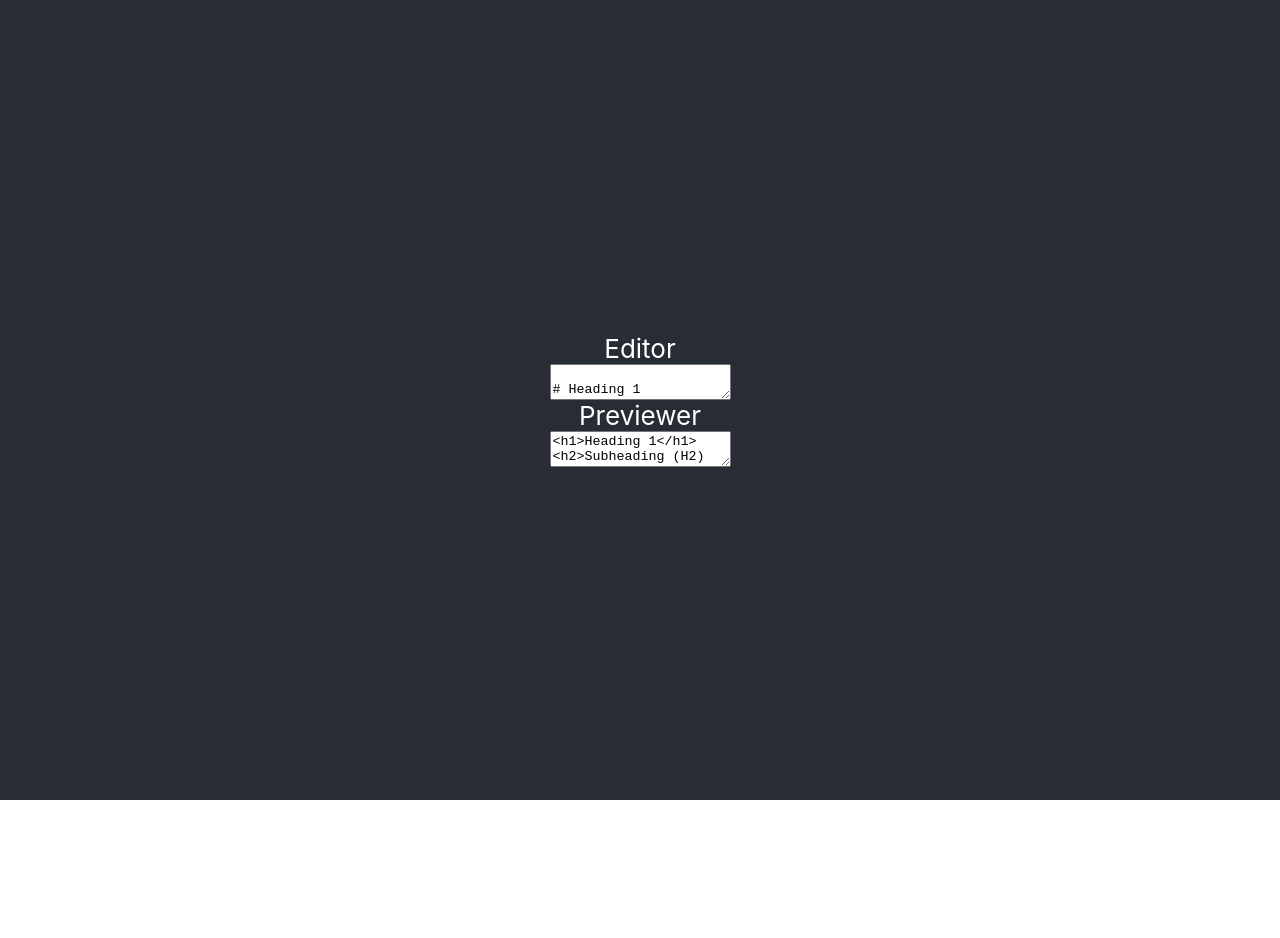
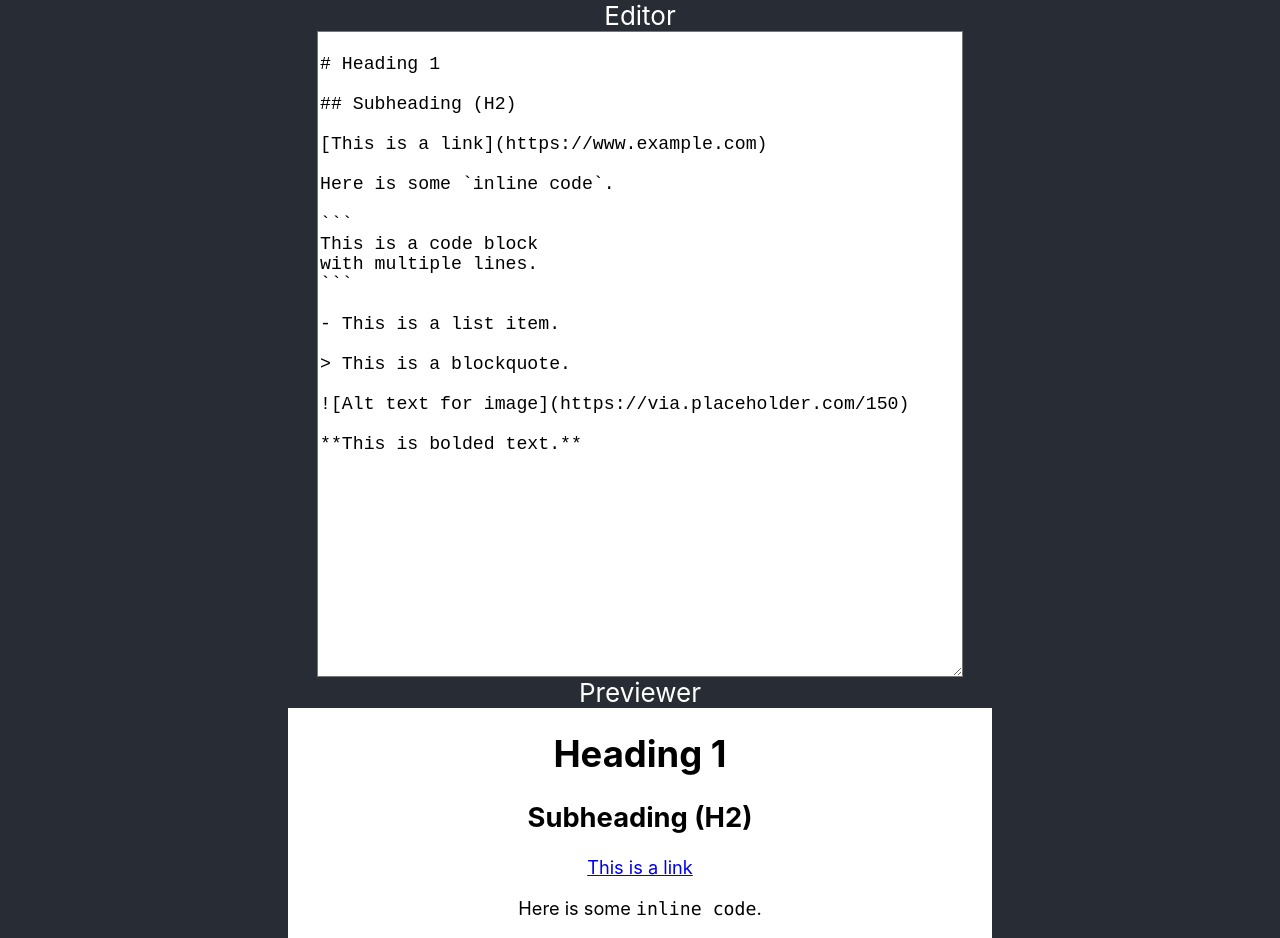
Before and after one commit to sinakiamehr/markdown-previewer, a React (Create React App) app: page / in a window 1280 px wide. Shown: the top 938 px of the page. Before the commit the page ends 800 px from the top, so only its background shows below. Built offline with nearby package versions, Linux system fonts and the light colour scheme.

Commit message:
final without css styling

```diff
--- a/src/App.css
+++ b/src/App.css
@@ -28,6 +28,22 @@
   color: #61dafb;
 }
 
+#editor {
+  background-color: white;
+  color: black;
+  height: 80vh;
+  width: 50vw;
+  font-size: 0.7em;
+}
+
+#preview {
+  background-color: white;
+  color: black;
+  height: 30vh;
+  width: 55vw;
+  font-size: 0.7em;
+}
+
 @keyframes App-logo-spin {
   from {
     transform: rotate(0deg);
--- a/src/App.js
+++ b/src/App.js
@@ -5,6 +5,7 @@ import { useState, useEffect } from "react";
 
 function App() {
   const [text, setText] = useState("");
+  const [markText, setMarkText] = useState("");
   const initialText = `
 # Heading 1
 
@@ -27,13 +28,19 @@ with multiple lines.
 
 **This is bolded text.**
 `;
+  // const preview = document.getElementById("preview");
+
   const handleChange = (e) => {
     const output = e.target.value;
     setText(output);
+    setMarkText(marked.parse(output));
+    // document.getElementById("preview").innerHTML = marked.parse(output);
+    // preview.innerHTML = marked.parse(output);
   };
 
   useEffect(() => {
     setText(initialText);
+    setMarkText(marked.parse(initialText));
   }, []);
 
   return (
@@ -47,7 +54,10 @@ with multiple lines.
           value={text}
         ></textarea>
         <label for="preview">Previewer</label>
-        <textarea id="preview" value={marked(text)}></textarea>
+        <div id="preview" dangerouslySetInnerHTML={{ __html: markText }}>
+          {/* {text} */}
+          {/* {markText} */}
+        </div>
       </header>
     </div>
   );
```
